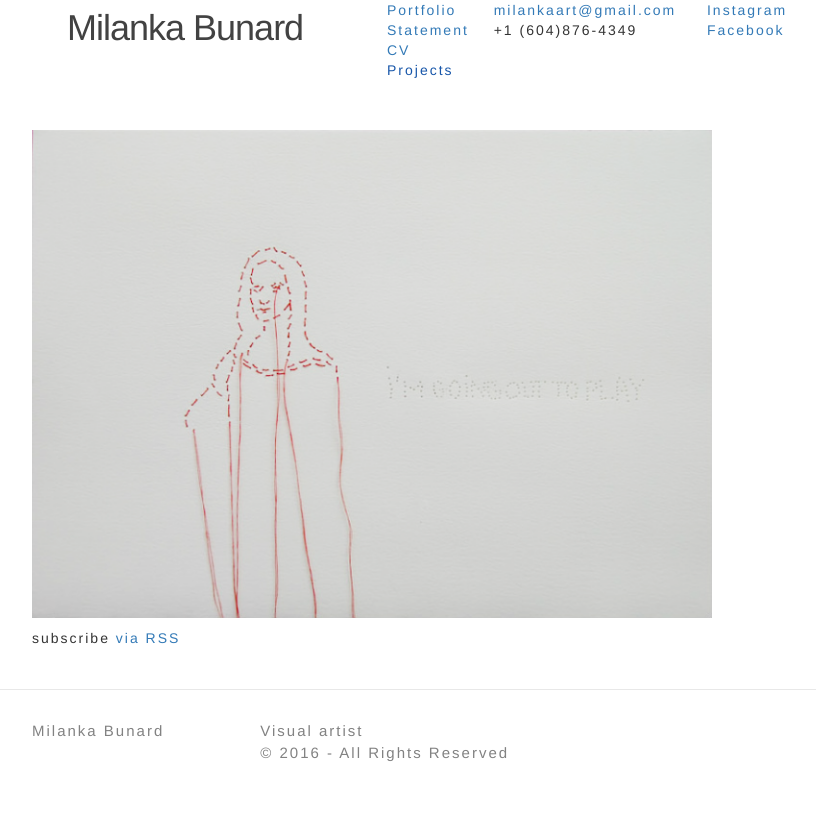
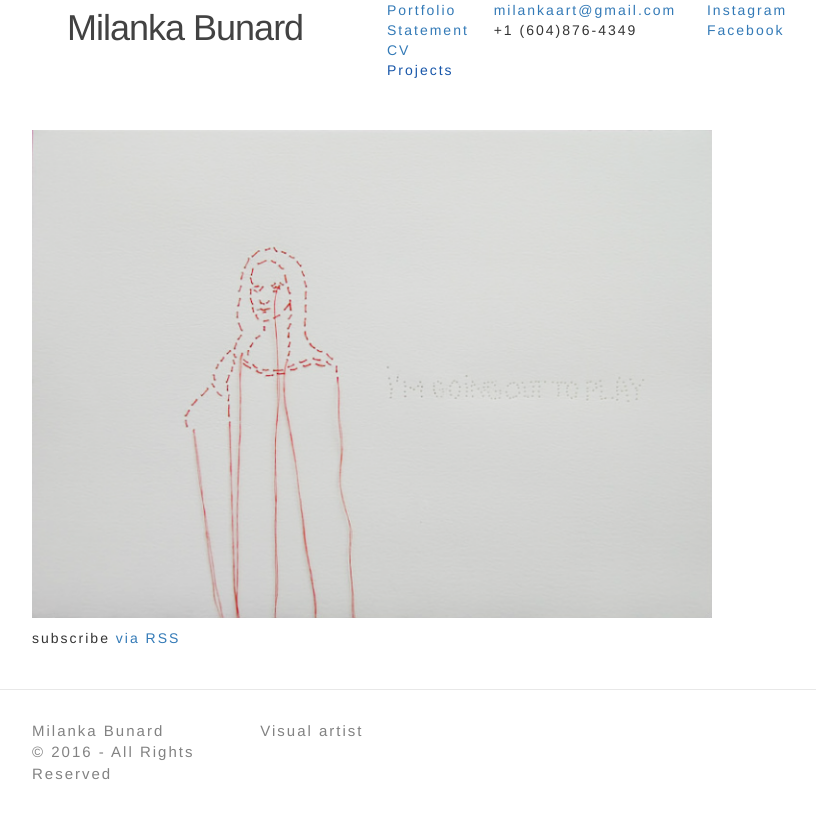
Before and after one commit to milankabunard/milankabunard.github.io, a Jekyll site: the page built from index.html, in a window 1280 px wide. Shown: the top 819 px of the page, without its empty margins (268-1084 px from the left). Built offline with Jekyll 4.4.1, drawn with Linux system fonts in a browser that asks for light colours.

Commit message:
changes statement

```diff
--- a/_includes/footer.html
+++ b/_includes/footer.html
@@ -5,14 +5,14 @@
     <div class="footer-col-wrapper">
       <div class="footer-col  footer-col-1">
         <ul class="contact-list">
-          <li>{{ site.title }}</li>
+          <li>{{ site.title }}
+            <br/>&copy; 2016 - All Rights Reserved
+          </li>
         </ul>
       </div>
 
       <div class="footer-col  footer-col-3">
-        <p class="text">{{ site.description }}
-          <br/>&copy; 2016 - All Rights Reserved
-        </p>
+        <p class="text">{{ site.description }}</p>
       </div>
     </div>
 
```
